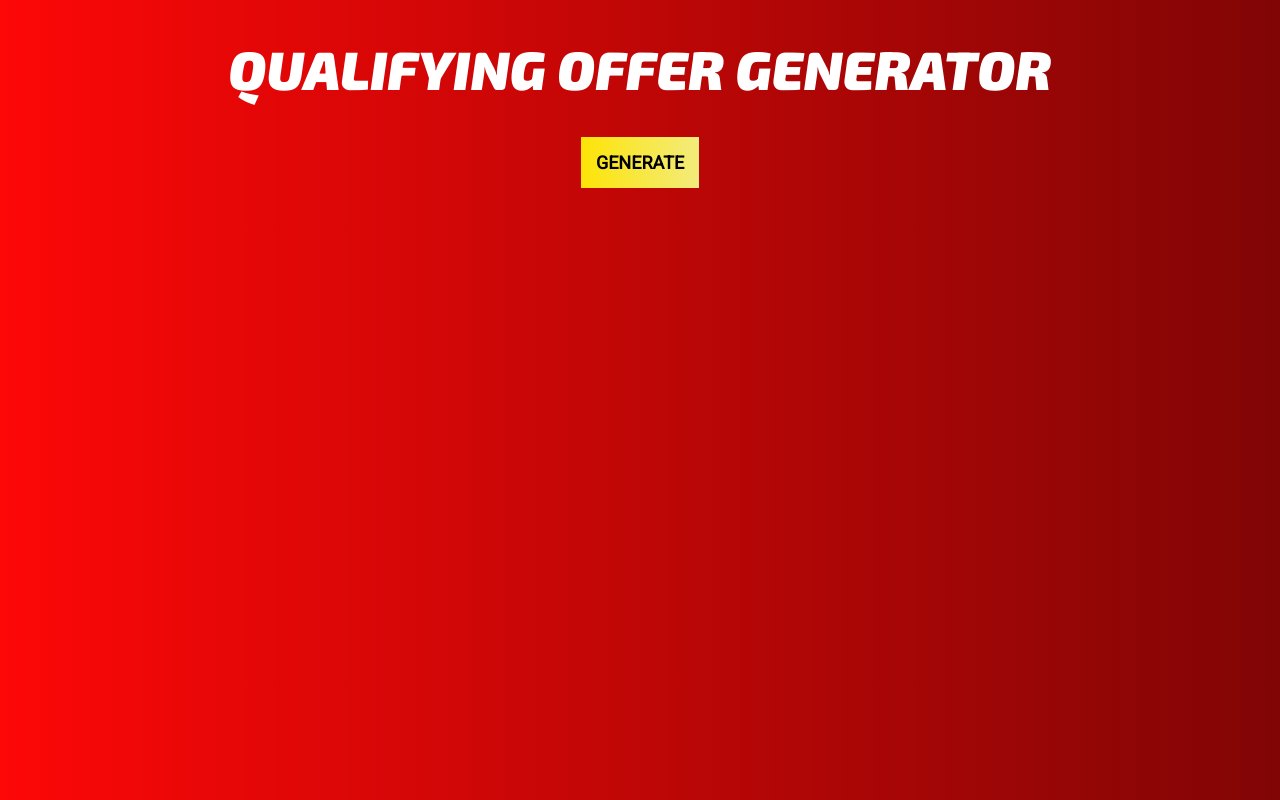
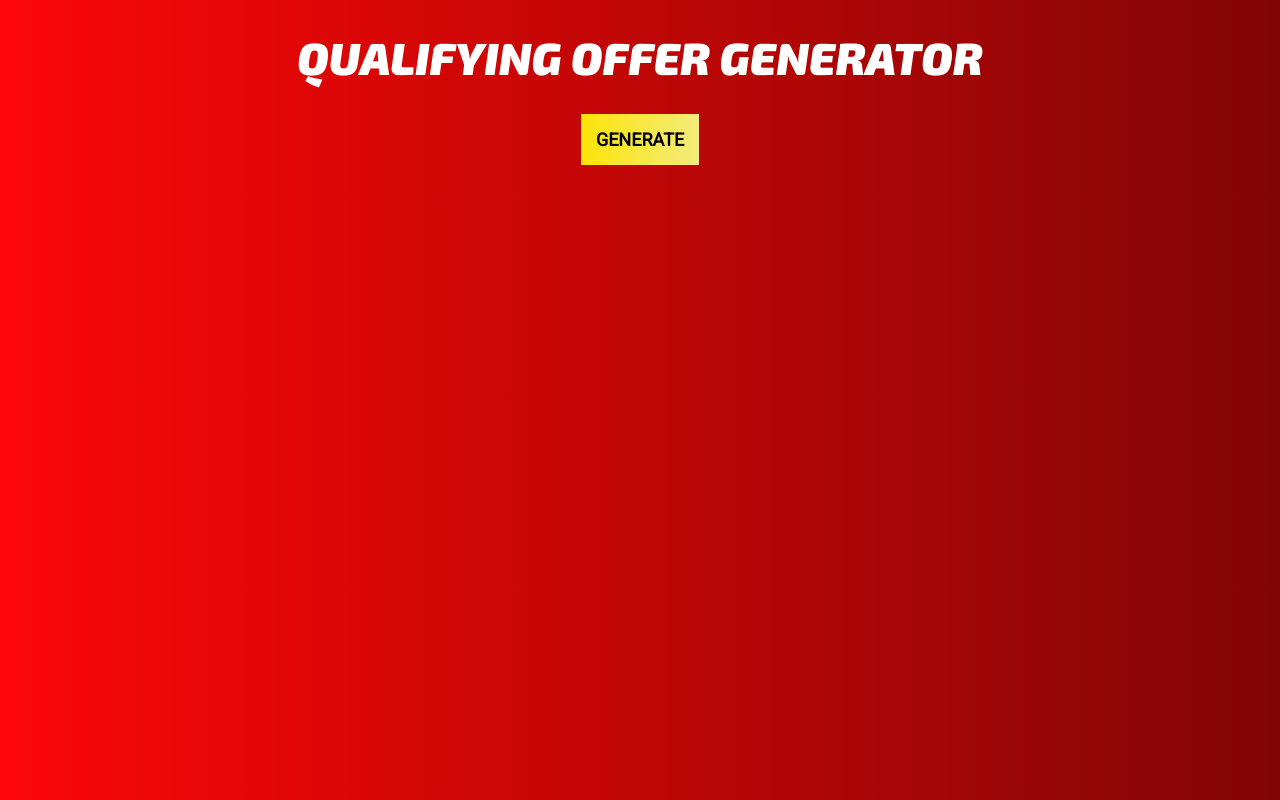
Before and after one commit to a-frear/qualifying-offer-generator, a React (Create React App) app: page / in a window 1280 px wide. Built offline with nearby package versions, Linux system fonts and the light colour scheme.

Commit message:
adjusted font size

```diff
--- a/src/App.css
+++ b/src/App.css
@@ -6,7 +6,7 @@ body {
 h1 {
   font-family: 'Exo 2', sans-serif;
   text-transform: uppercase;
-  font-size: 54px;
+  font-size: 45px;
 }
 
 .App {
@@ -26,6 +26,6 @@ button {
 
 .offer {
   font-family: 'Exo 2', sans-serif;
-  font-size: 40px;
+  font-size: 32px;
   font-weight: 900;
 }
```
